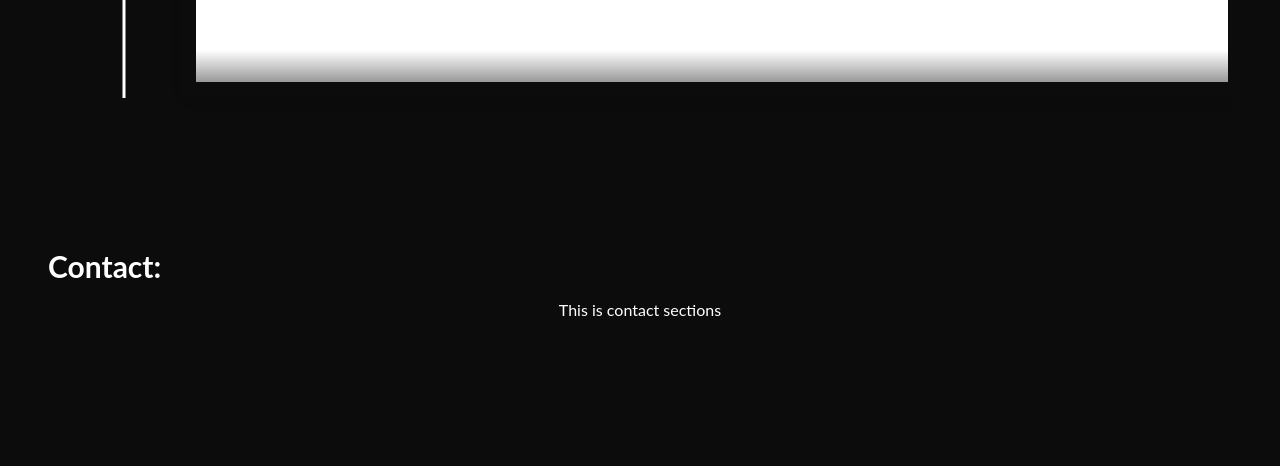
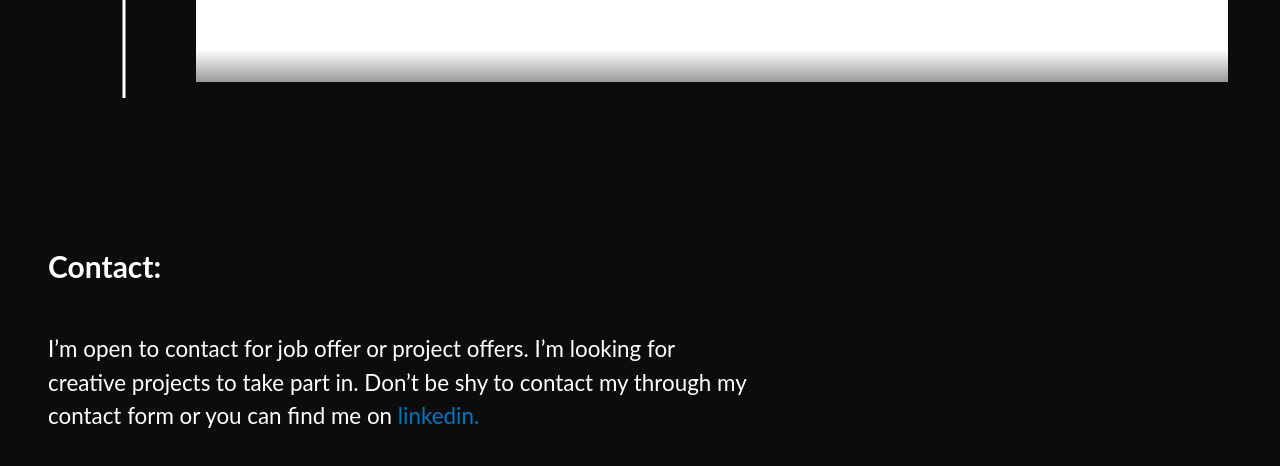
Before and after one commit to dembicki/minimal_portfolio, a React (Create React App) app: page / in a window 1280 px wide. Shown: the part 1533-1999 px from the top of the page. Built offline with nearby package versions, Linux system fonts and the light colour scheme.

Commit message:
Created contact component

```diff
--- a/src/App.js
+++ b/src/App.js
@@ -7,6 +7,7 @@ import Menu from './components/Menu';
 import SectionWrapper from './components/SectionWrapper';
 import TechStack from './components/TechStack';
 import Experience from './components/Experience';
+import Contact from './components/Contact';
 
 const App = () => (
   <div className="App">
@@ -22,7 +23,7 @@ const App = () => (
         <Experience />
       </SectionWrapper>
       <SectionWrapper title="Contact" id="contact">
-        <p>This is contact sections</p>
+        <Contact />
       </SectionWrapper>
     </MainWrapper>
   </div>
--- /dev/null
+++ b/src/components/Contact.jsx
@@ -0,0 +1,25 @@
+import React from "react";
+import styled from "styled-components";
+
+export default function Contact() {
+  const Description = styled.p`
+    margin: 3rem 0;
+    font-size: 1.4rem;
+    text-align: left;
+    line-height: 2.1rem;
+    max-width: 60%;
+    span {
+      color: #0277bd;
+    }
+  `;
+
+  return (
+    <div>
+      <Description>
+        I’m open to contact for job offer or project offers. I’m looking for
+        creative projects to take part in. Don’t be shy to contact my through my
+        contact form or you can find me on <span>linkedin.</span>
+      </Description>
+    </div>
+  );
+}
--- a/src/components/Experience.jsx
+++ b/src/components/Experience.jsx
@@ -50,13 +50,10 @@ export default function Experience() {
     },
   ];
 
-  // const handleChange = (e) => {};
-
   return (
     <Wrapper>
       <Chrono
         mode="VERTICAL"
-        scrollable={{ scrollbar: false }}
         hideControls
         theme={{
           primary: "white",
```
